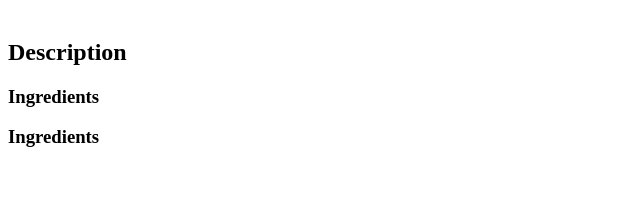
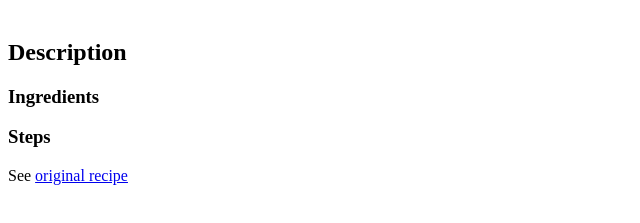
Before and after one commit to kez-io124/odin-recipes, a plain HTML site: page recipes/blackbeansrice.html in a window 1280 px wide. Shown: the part 79-302 px from the top of the page, without its empty margins (0-640 px from the left). Drawn offline with Linux system fonts and the light colour scheme.

Commit message:
Add description to Mac and Cheese recipe and add links to original recipe pages in blackbeansrice.html & cheeseomelette.html

```diff
--- a/recipes/blackbeansrice.html
+++ b/recipes/blackbeansrice.html
@@ -12,7 +12,8 @@
     <p></p>
     <h3>Ingredients</h3>
     <ul></ul>
-    <h3>Ingredients</h3>
+    <h3>Steps</h3>
     <ol></ol>
+    <p>See <a href="https://www.allrecipes.com/recipe/15559/black-beans-and-rice/" target="_blank">original recipe</a></p>
 </body>
 </html>
```
Also changed, not shown: recipes/cheeseomelette.html (+2 -1 lines), recipes/macncheese.html (+1 -1 lines).
